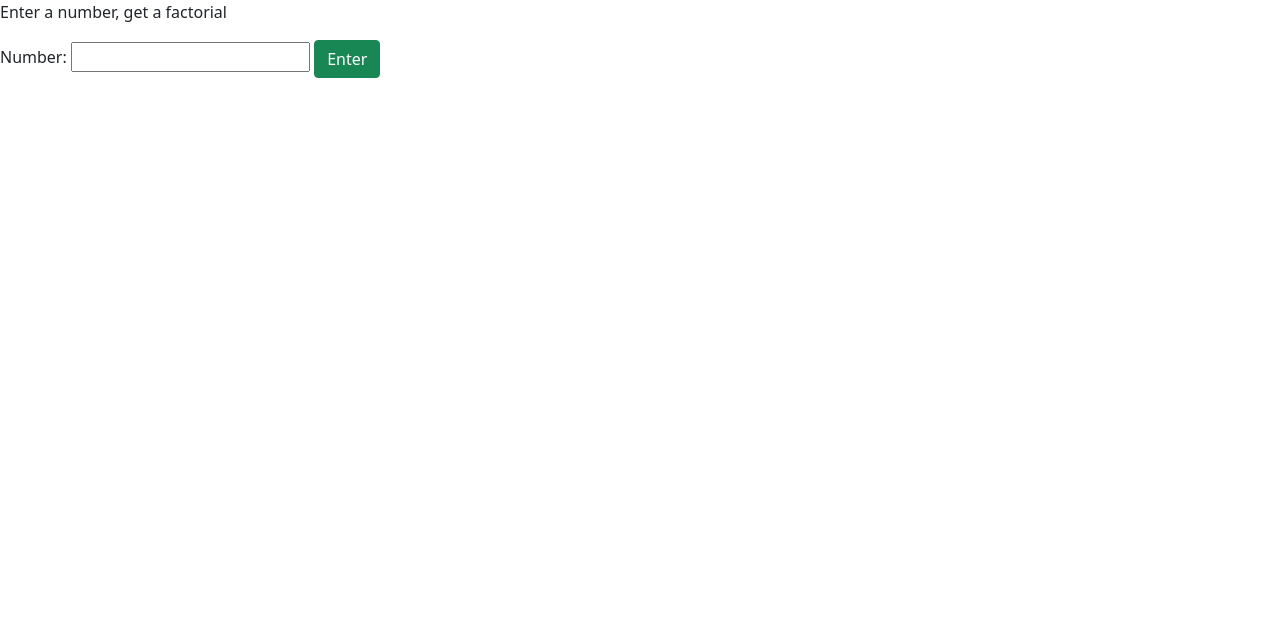
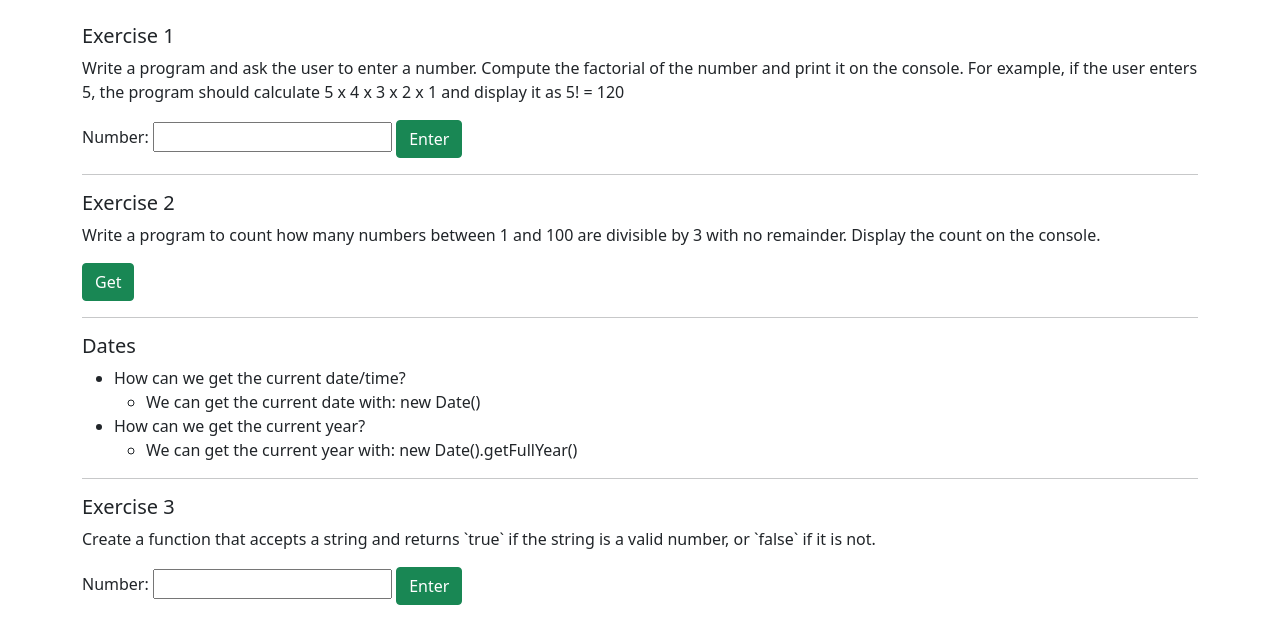
Before and after one commit to Redrogue12/code-mentor, a plain HTML site: page index.html in a window 1280 px wide. Drawn offline with nearby package versions, Linux system fonts and the light colour scheme.

Commit message:
exercises 1 through 3

```diff
--- a/index.html
+++ b/index.html
@@ -15,11 +15,57 @@
     <title>Document</title>
   </head>
   <body>
-    <p>Enter a number, get a factorial</p>
-    <label for="number">Number:</label>
-    <input id="number" type="number" />
-    <button class="btn btn-success" onclick="calculateFactorial()">
-      Enter
-    </button>
+    <div class="container mt-4">
+      <h5>Exercise 1</h5>
+      <p>
+        Write a program and ask the user to enter a number. Compute the
+        factorial of the number and print it on the console. For example, if the
+        user enters 5, the program should calculate 5 x 4 x 3 x 2 x 1 and
+        display it as 5! = 120
+      </p>
+      <label for="number">Number:</label>
+      <input id="number" type="number" />
+      <button class="btn btn-success" onclick="calculateFactorial()">
+        Enter
+      </button>
+      <div id="factorialResult"></div>
+
+      <hr />
+
+      <h5>Exercise 2</h5>
+      <p>
+        Write a program to count how many numbers between 1 and 100 are
+        divisible by 3 with no remainder. Display the count on the console.
+      </p>
+      <button class="btn btn-success" onclick="getDivisibleByThree()">
+        Get
+      </button>
+
+      <hr />
+
+      <h5>Dates</h5>
+
+      <ul>
+        <li>How can we get the current date/time?</li>
+        <ul>
+          <li>We can get the current date with: new Date()</li>
+        </ul>
+        <li>How can we get the current year?</li>
+        <ul>
+          <li>We can get the current year with: new Date().getFullYear()</li>
+        </ul>
+      </ul>
+
+      <hr />
+
+      <h5>Exercise 3</h5>
+      <p>
+        Create a function that accepts a string and returns `true` if the string
+        is a valid number, or `false` if it is not.
+      </p>
+      <label for="exercise3">Number:</label>
+      <input id="exercise3" type="text" />
+      <button class="btn btn-success" onclick="isNumber()">Enter</button>
+    </div>
   </body>
 </html>
```
